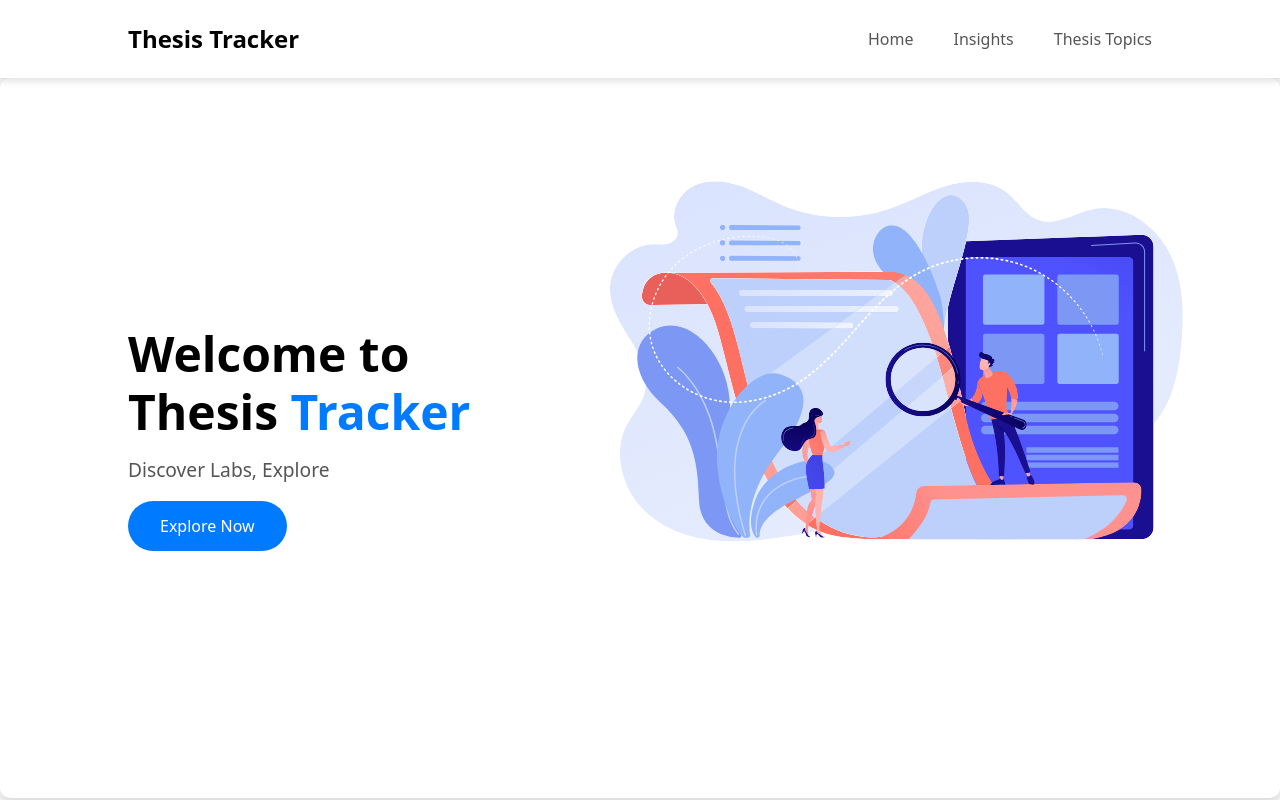
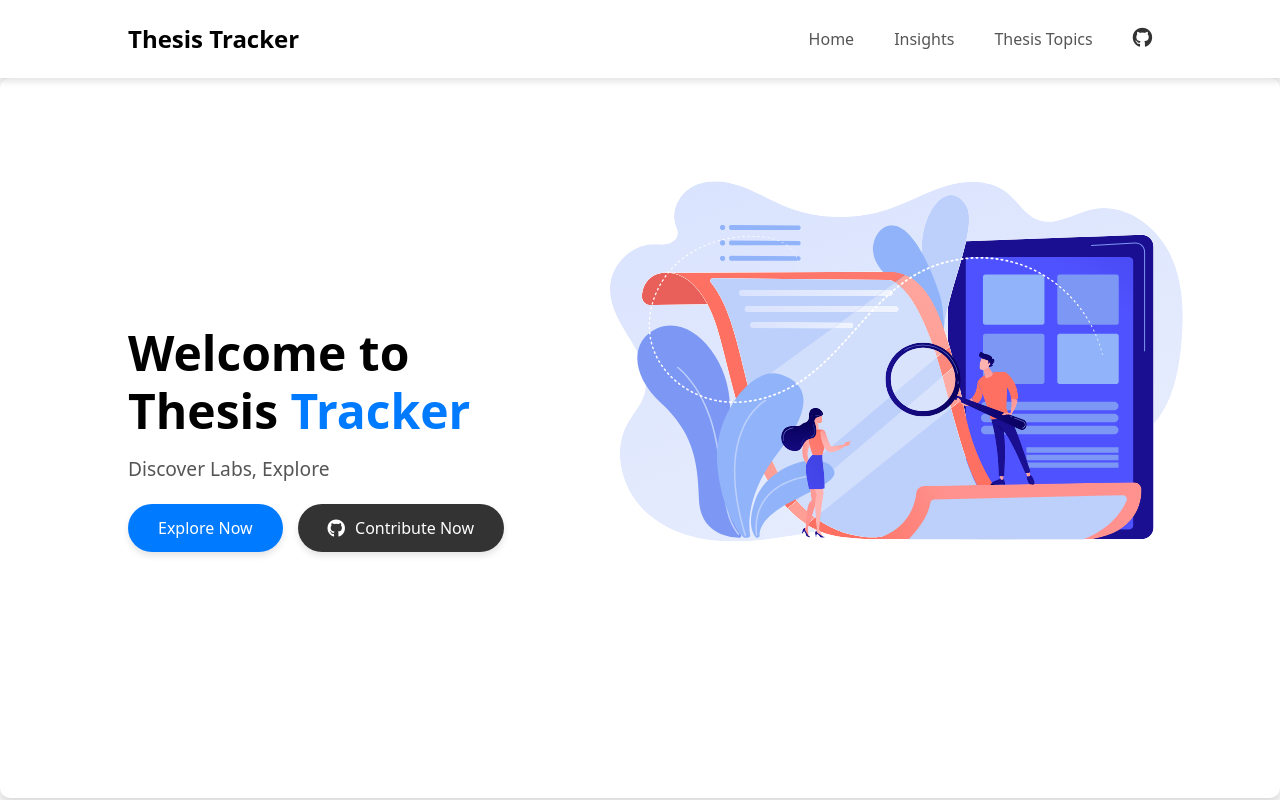
Before and after one commit to ekram1936/Thesis-tracker, an Angular app in the folder frontend/: page / in a window 1280 px wide. Shown: the top 800 px of the page. Built offline with nearby package versions, Linux system fonts and the light colour scheme; no server answers.

Commit message:
Added Contribution Now Button with github link

```diff
--- a/frontend/src/app/home/home.component.css
+++ b/frontend/src/app/home/home.component.css
@@ -91,19 +91,44 @@
   color: #555;
 }
 
+.hero-buttons {
+  display: flex;
+  gap: 15px; /* Adds space between buttons */
+  margin-top: 20px;
+  justify-content: flex-start; /* Aligns buttons to the left */
+}
+
 .hero-btn {
-  padding: 0.8rem 2rem;
-  font-size: 1rem;
+  padding: 12px 30px;
+  font-size: 16px;
+  color: white;
+  background-color: #007bff;
   border: none;
-  border-radius: 25px;
-  background-color: #007bff;
-  color: #fff;
+  border-radius: 50px;
   cursor: pointer;
-  transition: background-color 0.3s;
+  text-decoration: none;
+  display: flex;
+  align-items: center;
+  gap: 10px;
+  box-shadow: 0 4px 6px rgba(0, 0, 0, 0.1);
+  transition: background-color 0.3s, transform 0.2s;
 }
 
 .hero-btn:hover {
   background-color: #0056b3;
+  transform: translateY(-2px);
+}
+
+.contribute-btn {
+  background-color: #333;
+}
+
+.contribute-btn:hover {
+  background-color: #1b1b1b;
+}
+
+.hero-btn i {
+  font-size: 18px;
 }
 
 /* Add animation to the hero image */
@@ -236,3 +261,12 @@
     border-color: #007bff; /* Cursor visible */
   }
 }
+
+.github-link i {
+  font-size: 20px; /* Adjust size of the GitHub icon */
+  color: #333;
+}
+
+.github-link:hover i {
+  color: #007bff; /* Highlight GitHub icon on hover */
+}
--- a/frontend/src/app/home/home.component.html
+++ b/frontend/src/app/home/home.component.html
@@ -6,6 +6,10 @@
             <a href="#home" class="nav-link">Home</a>
             <a href="#insights" class="nav-link">Insights</a>
             <a href="#labs" class="nav-link">Thesis Topics</a>
+            <a href="https://github.com/ekram1936/thesis-tracker" target="_blank" class="nav-link github-link"
+                aria-label="GitHub">
+                <i class="fab fa-github"></i>
+            </a>
         </div>
     </nav>
 
@@ -16,11 +20,16 @@
                 Welcome to Thesis <span class="highlight">Tracker</span>
             </h1>
             <p class="hero-subtitle animated-text">
-                <span class="typewriter">Discover Labs, Explore Topics, Stay Updated . </span>
+                <span class="typewriter">Discover Labs, Explore Topics, Stay Updated.</span>
             </p>
-            <button class="hero-btn" (click)="scrollToSection('insights')">
-                Explore Now
-            </button>
+            <div class="hero-buttons">
+                <button class="hero-btn" (click)="scrollToSection('insights')">
+                    Explore Now
+                </button>
+                <a href="https://github.com/ekram1936/thesis-tracker" target="_blank" class="hero-btn contribute-btn">
+                    <i class="fab fa-github"></i> Contribute Now
+                </a>
+            </div>
         </div>
         <!-- <img src="assets/2895106.svg" alt="Landing Illustration" class="hero-img" /> -->
         <img src="assets/landing_img_2.svg" alt="Landing Illustration" class="hero-img" />
@@ -53,5 +62,4 @@
             </div>
         </div>
     </footer>
-
 </div>
```
